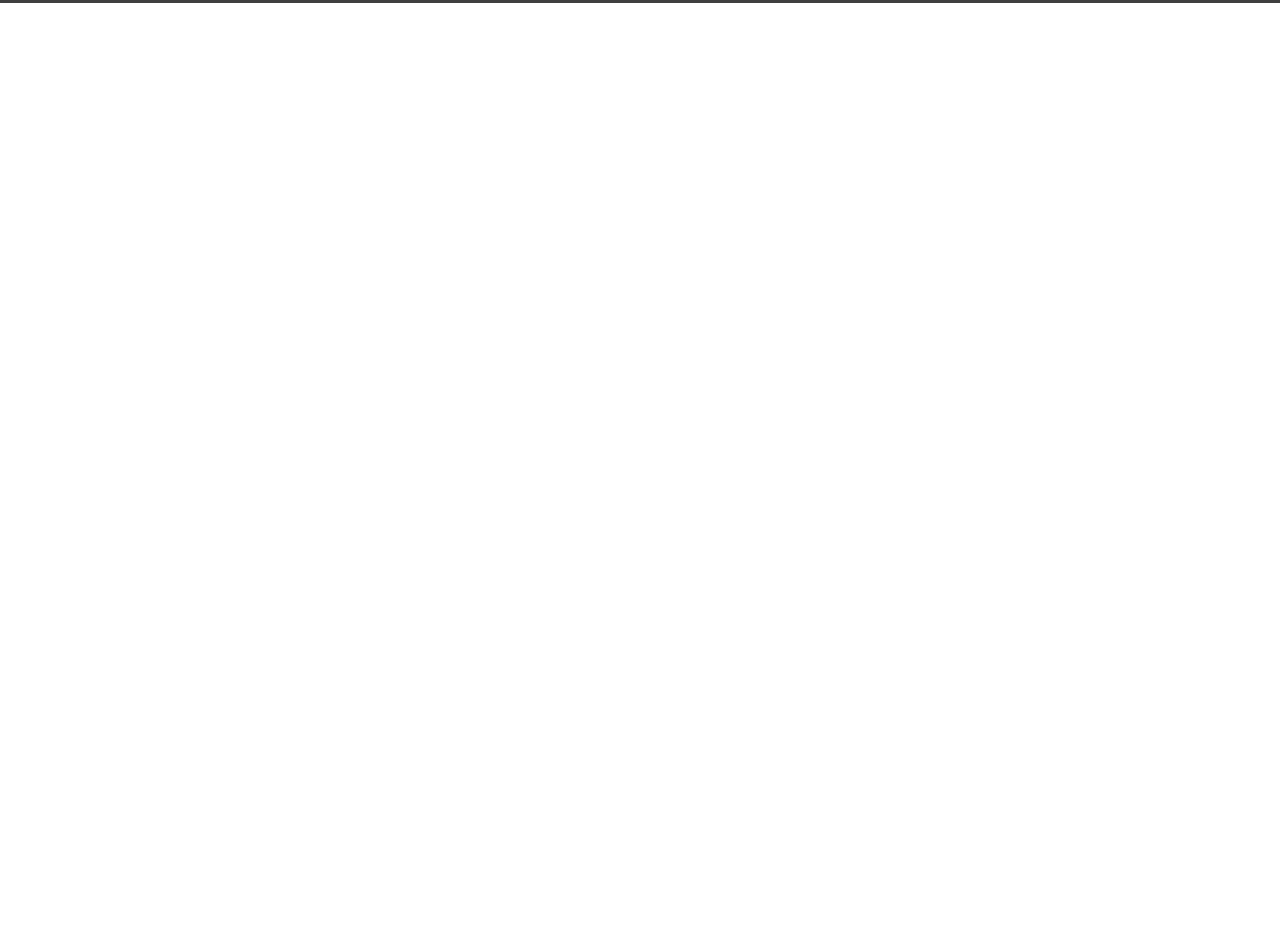
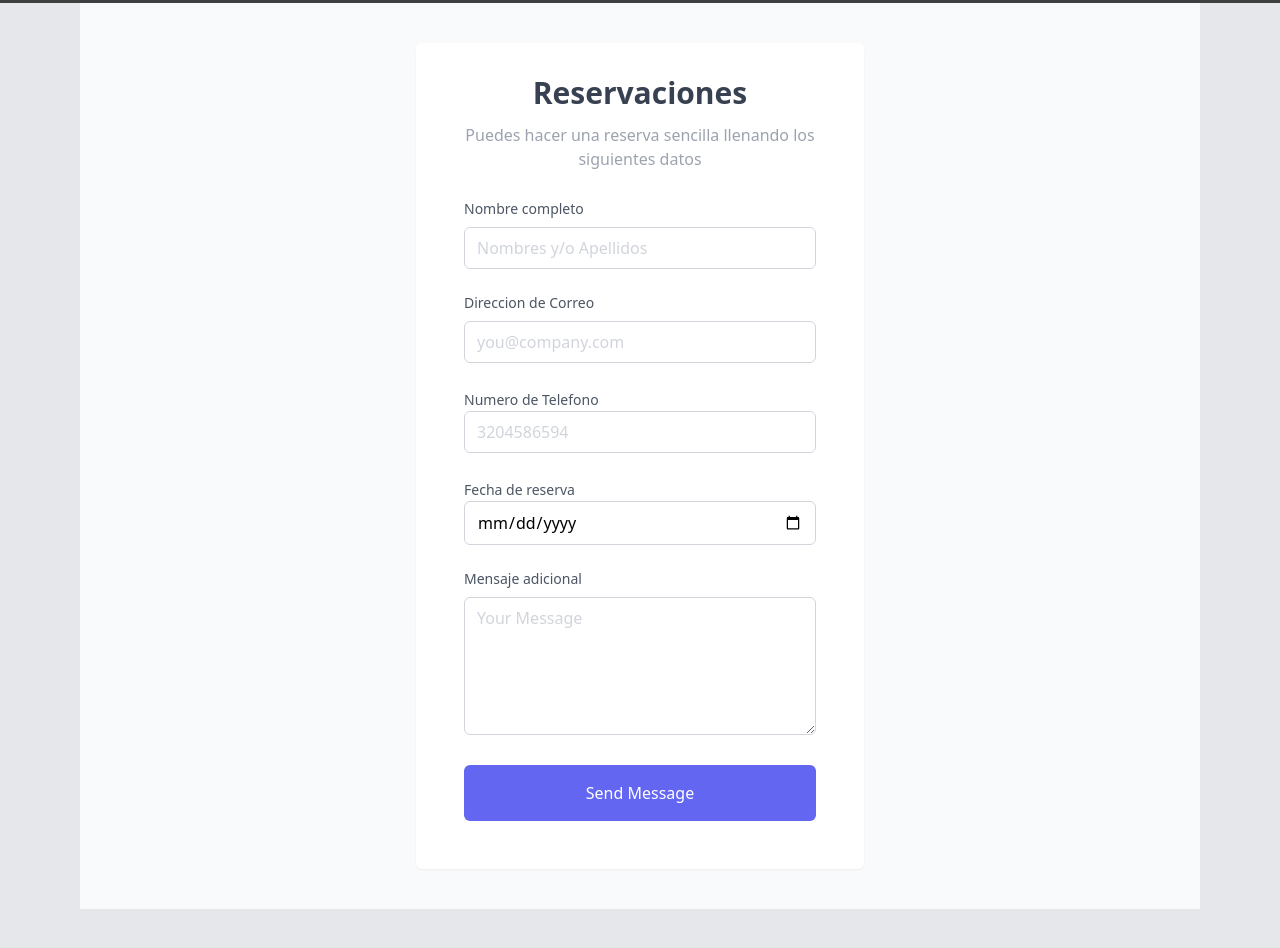
Before and after one commit to ZonaGamerSogamoso/ZonaGamerPage, a React (Vite) app: page /reservation in a window 1280 px wide. Shown: the part 480-1428 px from the top of the page. Before the commit the page ends 800 px from the top, so only its background shows below. Built offline with nearby package versions, Linux system fonts and the light colour scheme; grey boxes are pictures that could not be loaded.

Commit message:
empezando formulario

```diff
--- a/src/pages/Home/components/SectionNews.jsx
+++ b/src/pages/Home/components/SectionNews.jsx
@@ -5,8 +5,7 @@ const SectionNews = ({ listNews, listGiveaways }) => {
   const [page, setPage] = useState(1);
 
   if (listNews.isLoading) return;
-
-  console.log(listNews);
+  if (listGiveaways.isLoading) return;
 
   const onChangePagination = (option) => {
     if (pagination + 6 > listNews.news.length - 1 && option === "right") {
@@ -32,7 +31,6 @@ const SectionNews = ({ listNews, listGiveaways }) => {
     }
   };
 
-  console.log(listGiveaways.giveaways);
 
   const getGiveaway = (id) => {
     return (
--- a/src/pages/Reservations/Components/SectionReservation.jsx
+++ b/src/pages/Reservations/Components/SectionReservation.jsx
@@ -1,7 +1,115 @@
 export const SectionReservation = () => {
-    return (
-        <div className="flex flex-wrap">
+  return (
+    <div class="flex items-center min-h-screen bg-gray-50 dark:bg-gray-900">
+      <div class="container mx-auto">
+        <div class="max-w-md mx-auto my-10 bg-white p-5 rounded-md shadow-sm">
+          <div class="text-center">
+            <h1 class="my-3 text-3xl font-semibold text-gray-700 dark:text-gray-200">
+              Reservaciones
+            </h1>
+            <p class="text-gray-400 dark:text-gray-400">
+              Puedes hacer una reserva sencilla llenando los siguientes datos
+            </p>
+          </div>
+          <div class="m-7">
+            <form
+              method="POST"
+              id="form"
+            >
+              <div class="mb-6">
+                <label
+                  for="name"
+                  class="block mb-2 text-sm text-gray-600 dark:text-gray-400"
+                >
+                  Nombre completo
+                </label>
+                <input
+                  type="text"
+                  name="name"
+                  id="name"
+                  placeholder="Nombres y/o Apellidos"
+                  required
+                  class="w-full px-3 py-2 placeholder-gray-300 border border-gray-300 rounded-md focus:outline-none focus:ring focus:ring-indigo-100 focus:border-indigo-300 dark:bg-gray-700 dark:text-white dark:placeholder-gray-500 dark:border-gray-600 dark:focus:ring-gray-900 dark:focus:border-gray-500"
+                />
+              </div>
+              <div class="mb-6">
+                <label
+                  for="email"
+                  class="block mb-2 text-sm text-gray-600 dark:text-gray-400"
+                >
+                  Direccion de Correo
+                </label>
+                <input
+                  type="email"
+                  name="email"
+                  id="email"
+                  placeholder="you@company.com"
+                  required
+                  class="w-full px-3 py-2 placeholder-gray-300 border border-gray-300 rounded-md focus:outline-none focus:ring focus:ring-indigo-100 focus:border-indigo-300 dark:bg-gray-700 dark:text-white dark:placeholder-gray-500 dark:border-gray-600 dark:focus:ring-gray-900 dark:focus:border-gray-500"
+                />
+              </div>
+              <div class="mb-6">
+                <label
+                  for="phone"
+                  class="text-sm text-gray-600 dark:text-gray-400"
+                >
+                  Numero de Telefono
+                </label>
+                <input
+                  type="text"
+                  name="phone"
+                  id="phone"
+                  placeholder="3204586594"
+                  required
+                  class="w-full px-3 py-2 placeholder-gray-300 border border-gray-300 rounded-md focus:outline-none focus:ring focus:ring-indigo-100 focus:border-indigo-300 dark:bg-gray-700 dark:text-white dark:placeholder-gray-500 dark:border-gray-600 dark:focus:ring-gray-900 dark:focus:border-gray-500"
+                />
+              </div>
+              <div class="mb-6">
+                <label
+                  for="dateReservation"
+                  class="text-sm text-gray-600 dark:text-gray-400"
+                >
+                  Fecha de reserva
+                </label>
+                <input
+                  type="date"
+                  name="dateReservation"
+                  id="dateReservation"
+                  placeholder="3204586594"
+                  required
+                  class="w-full px-3 py-2 placeholder-gray-300 border border-gray-300 rounded-md focus:outline-none focus:ring focus:ring-indigo-100 focus:border-indigo-300 dark:bg-gray-700 dark:text-white dark:placeholder-gray-500 dark:border-gray-600 dark:focus:ring-gray-900 dark:focus:border-gray-500"
+                />
+              </div>
+              <div class="mb-6">
+                <label
+                  for="message"
+                  class="block mb-2 text-sm text-gray-600 dark:text-gray-400"
+                >
+                  Mensaje adicional
+                </label>
 
+                <textarea
+                  rows="5"
+                  name="message"
+                  id="message"
+                  placeholder="Your Message"
+                  class="w-full px-3 py-2 placeholder-gray-300 border border-gray-300 rounded-md focus:outline-none focus:ring focus:ring-indigo-100 focus:border-indigo-300 dark:bg-gray-700 dark:text-white dark:placeholder-gray-500 dark:border-gray-600 dark:focus:ring-gray-900 dark:focus:border-gray-500"
+                  required
+                ></textarea>
+              </div>
+              <div class="mb-6">
+                <button
+                  type="submit"
+                  class="w-full px-3 py-4 text-white bg-indigo-500 rounded-md focus:bg-indigo-600 focus:outline-none"
+                >
+                  Send Message
+                </button>
+              </div>
+              <p class="text-base text-center text-gray-400" id="result"></p>
+            </form>
+          </div>
         </div>
-    );
+      </div>
+    </div>
+  );
 };
--- a/src/pages/Reservations/views/ReservationPage.jsx
+++ b/src/pages/Reservations/views/ReservationPage.jsx
@@ -1,14 +1,15 @@
-import { SectionReservation } from "../components/SectionReservation";
 import { HeaderReservation } from "../components/HeaderReservation";
+import { SectionReservation } from "../Components/SectionReservation";
 
 export const ReservationPage = () => {
   return (
     <>
       <main>
         <HeaderReservation />
-        <section className="pb-20 bg-gray-200 -mt-24">
+
+        <section className="pb-20 bg-gray-200">
           <div className="container mx-auto px-4 lg:px-20">
-            <SectionReservation />
+          <SectionReservation />
           </div>
         </section>
       </main>
```
